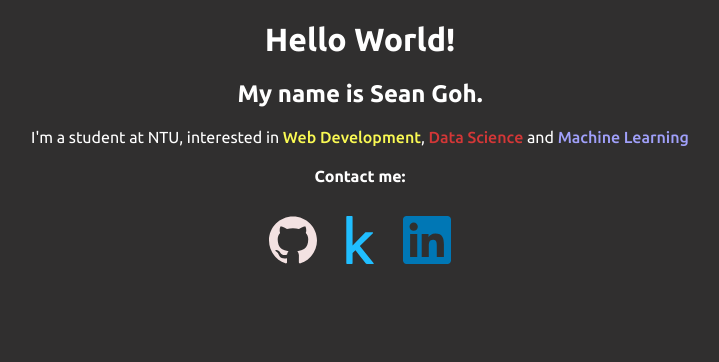
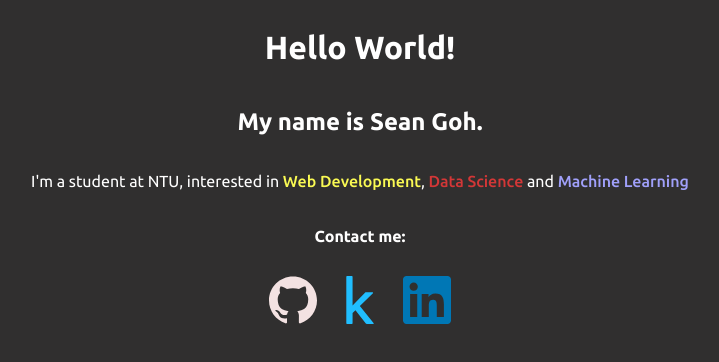
Before and after one commit to seangoats/seangoats.github.io, a plain HTML site: page index.html in a window 1280 px wide. Shown: the whole page, without its empty margins (280-999 px from the left). Drawn offline with Linux system fonts and the light colour scheme.

Commit message:
Create Flex Container

```diff
--- a/index.html
+++ b/index.html
@@ -12,16 +12,25 @@
   </head>
 
   <body>
-    <h1 class="hello-world">Hello World!</h1>
+    <div class="flex-container">
+      <div class="hello-world">
+        <h1 >Hello World!</h1>
+      </div>
 
+      <div>
         <h2>My name is Sean Goh.</h2>
+      </div>
+      <div>
         <p class="about">
           I'm a student at NTU, interested in
           <span class="web-dev">Web Development</span>,
           <span class="data-science">Data Science</span> and
           <span class="machine-learning">Machine Learning</span>
         </p>
+      </div>
+      <div>
         <h4>Contact me:</h4>
+      </div>
       <div class="contact-icons">
         <a href="https://github.com/seangoats" target="_blank">
           <svg
@@ -67,6 +76,7 @@
           </svg>
         </a>
       </div>
+    </div>
   </body>
   <div>
     <!--Icons made by
--- a/styles.css
+++ b/styles.css
@@ -5,19 +5,13 @@ html {
   background-color: rgb(48, 47, 47);
   color: white;
 }
+.flex-container {
+  display: flex;
+  flex-direction: column;
+  align-items: center;
+  justify-content: center;
+}
 
-h1 {
-  text-align: center;
-}
-h2 {
-  text-align: center;
-}
-.about {
-  text-align: center;
-}
-h4 {
-  text-align: center;
-}
 .contact-icons {
   display: flex;
   justify-content: center;
```
Lines whose indentation alone changed are shown as unchanged.
